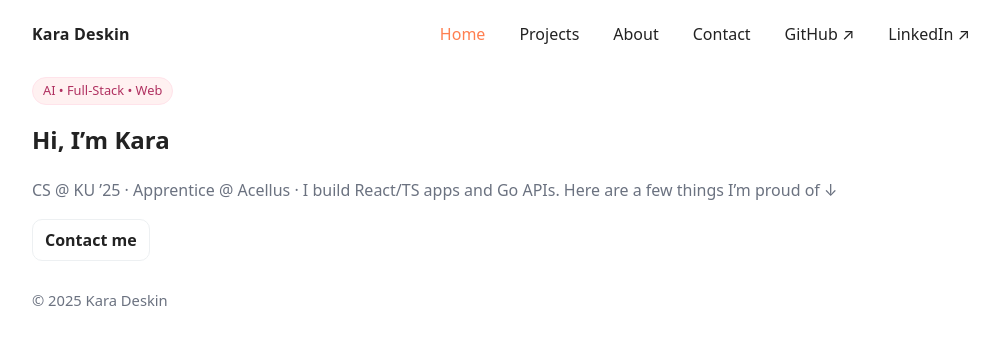
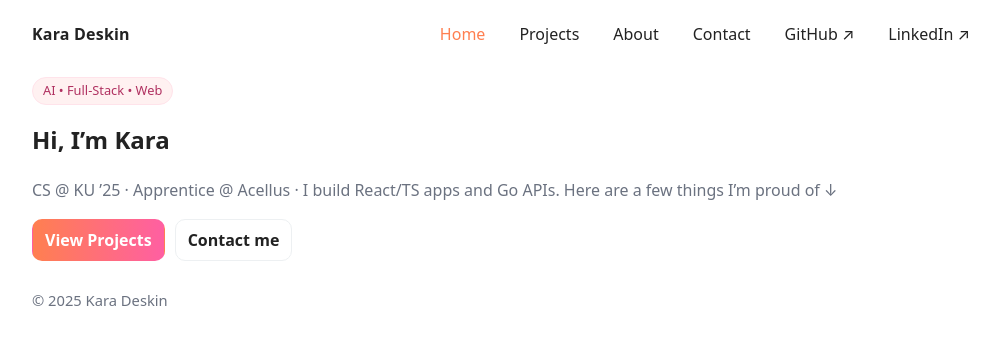
Before and after one commit to karadeskin/kara-portfolio, a React (Vite) app: page / in a window 1280 px wide. Shown: the top 344 px of the page, without its empty margins (134-1133 px from the left). Built offline with nearby package versions, Linux system fonts and the light colour scheme.

Commit message:
Add 'View Projects' button to Home page

```diff
--- a/src/pages/Home.tsx
+++ b/src/pages/Home.tsx
@@ -7,6 +7,7 @@ export default function Home() {
           CS @ KU ’25 · Apprentice @ Acellus · I build React/TS apps and Go APIs. Here are a few things I’m proud of ↓
         </p>
         <div style={{display:'flex',gap:10,flexWrap:'wrap'}}>
+          <a className="btn primary" href="/projects">View Projects</a>
           <a className="btn" href="mailto:kmdeskin@me.com">Contact me</a>
         </div>
       </section>
```
